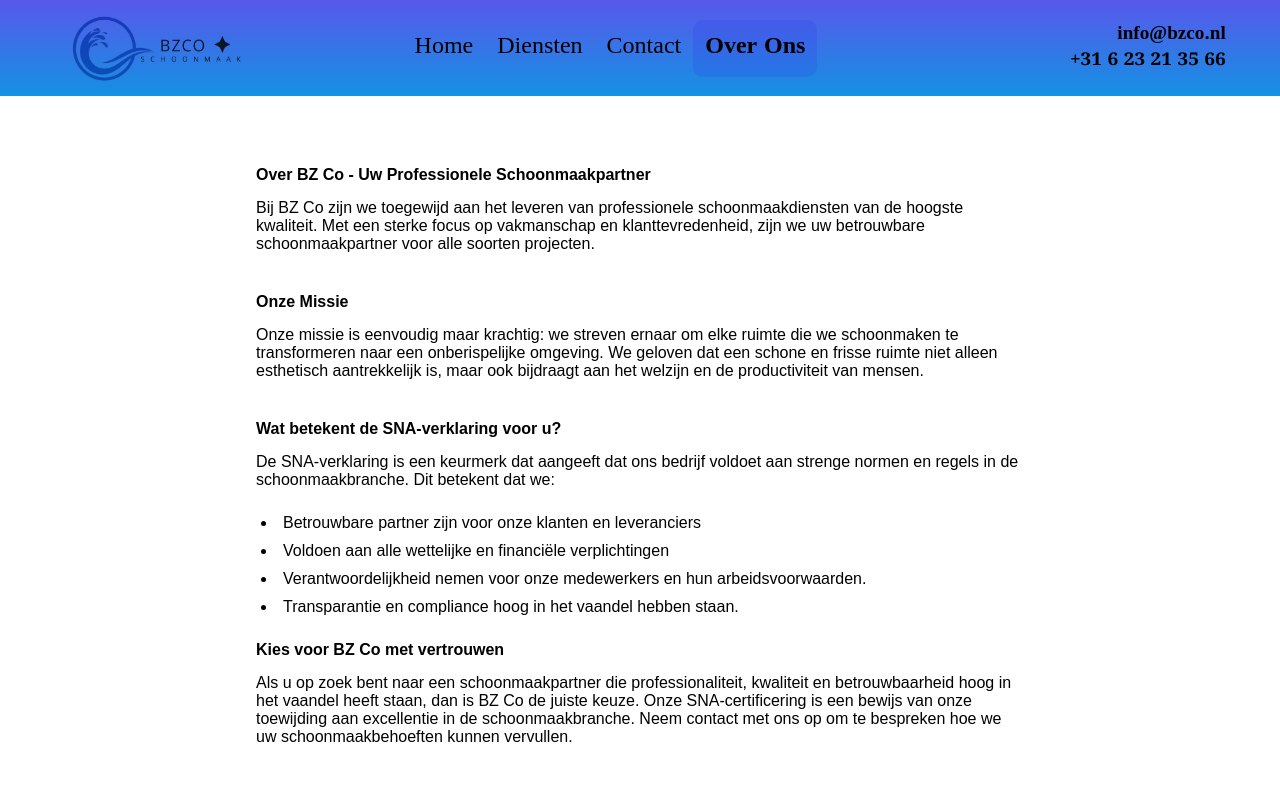
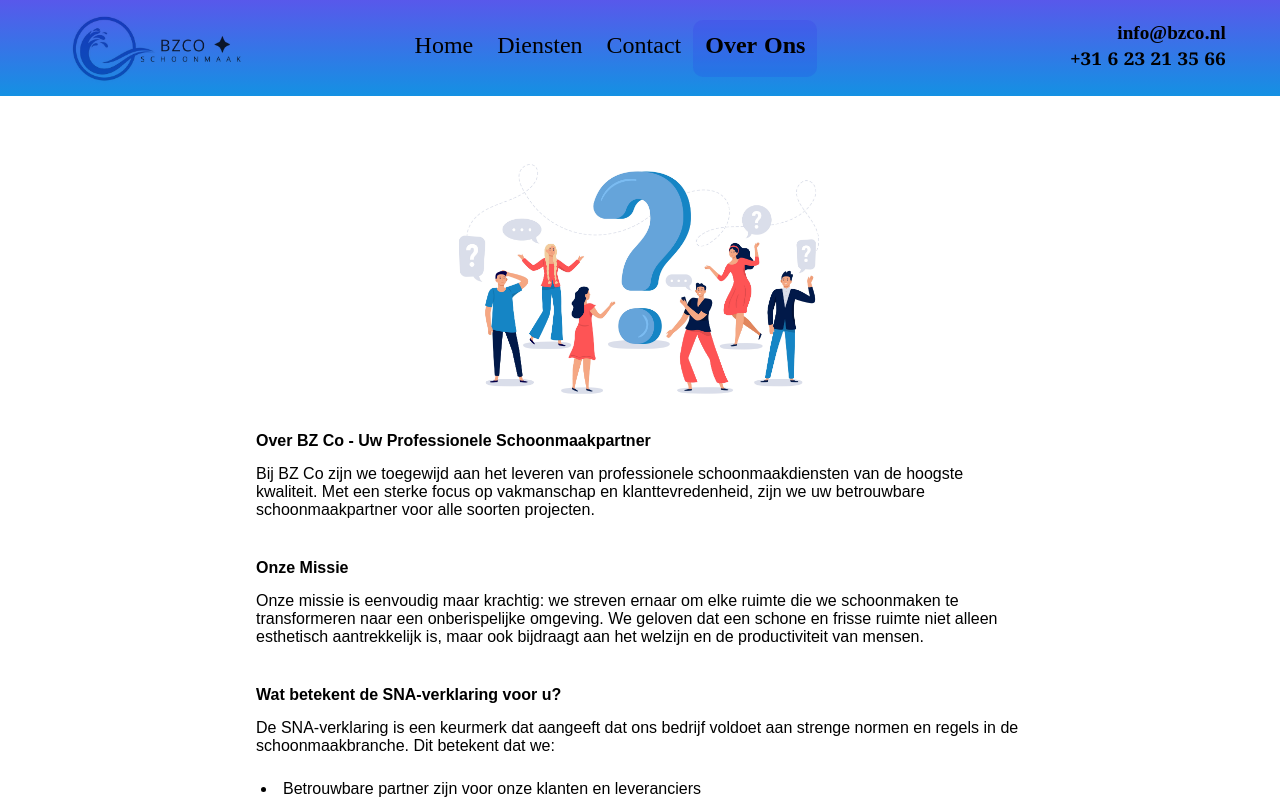
Before and after one commit to Ahmad-Alsabbagh1/bzco, a React (Create React App) app in the folder bzco/: page /about in a window 1280 px wide. Shown: the top 800 px of the page. Built offline with nearby package versions, Linux system fonts and the light colour scheme; a web font is replaced by a local one.

Commit message:
small changes

```diff
--- a/bzco/src/components/About/About.jsx
+++ b/bzco/src/components/About/About.jsx
@@ -1,8 +1,10 @@
 import React from "react";
+import questionsPic from "../../assets/pictures/19333428.jpg";
 
 const About = () => {
   return (
     <div className="about">
+      <img src={questionsPic} alt="questions" className="questionsPic" />
       <h4 className="aboutH4">
         Over BZ Co - Uw Professionele Schoonmaakpartner
       </h4>
--- a/bzco/src/components/About/about.css
+++ b/bzco/src/components/About/about.css
@@ -24,3 +24,7 @@
   font-family: "Mooli", sans-serif;
   margin: 5px;
 }
+.questionsPic {
+  width: 30vw;
+  align-self: center;
+}
--- a/bzco/src/pages/Diensten.jsx
+++ b/bzco/src/pages/Diensten.jsx
@@ -9,7 +9,6 @@ const Diensten = () => {
   return (
     <div className="diensten">
       <Header />
-      <h1 className="onzeDiensten">Onze Diensten</h1>
       <Location />
       <Services />
 
```
Also changed, not shown: bzco/src/assets/pictures/19333428.jpg (added).
